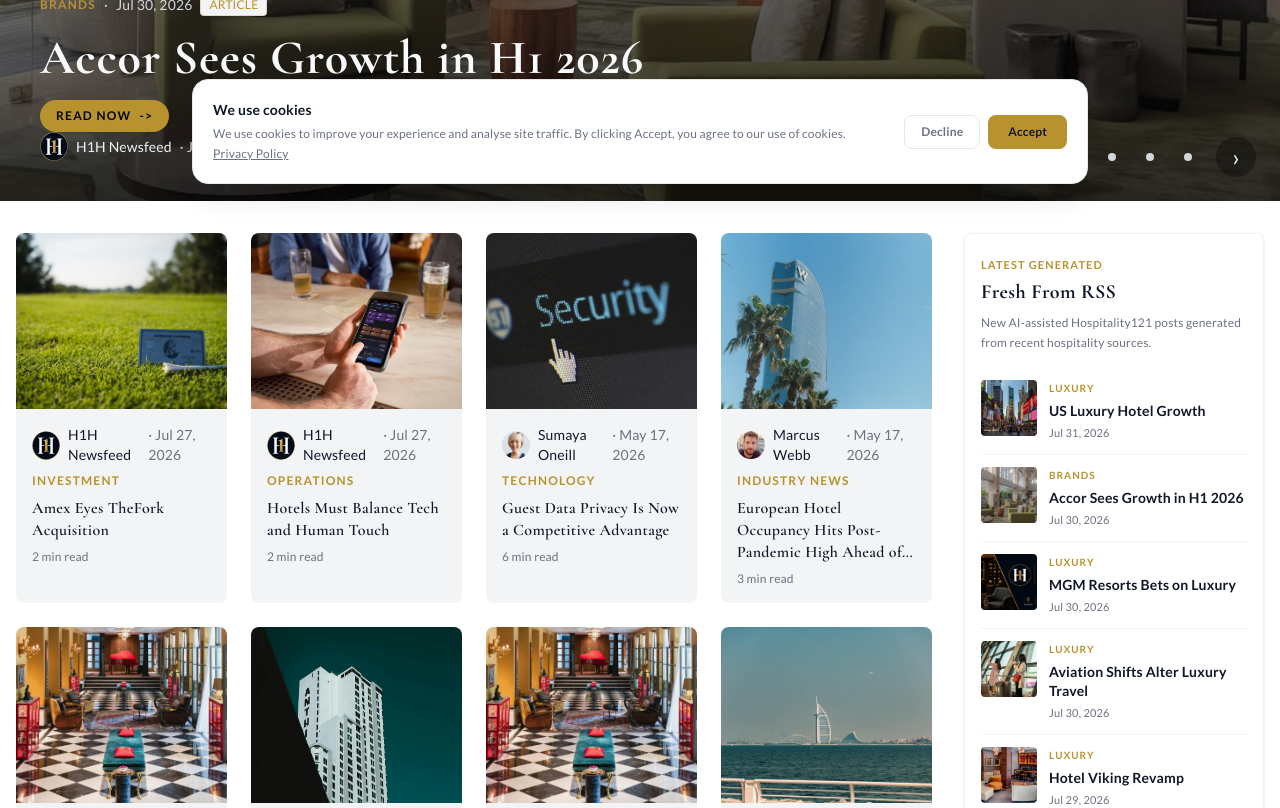
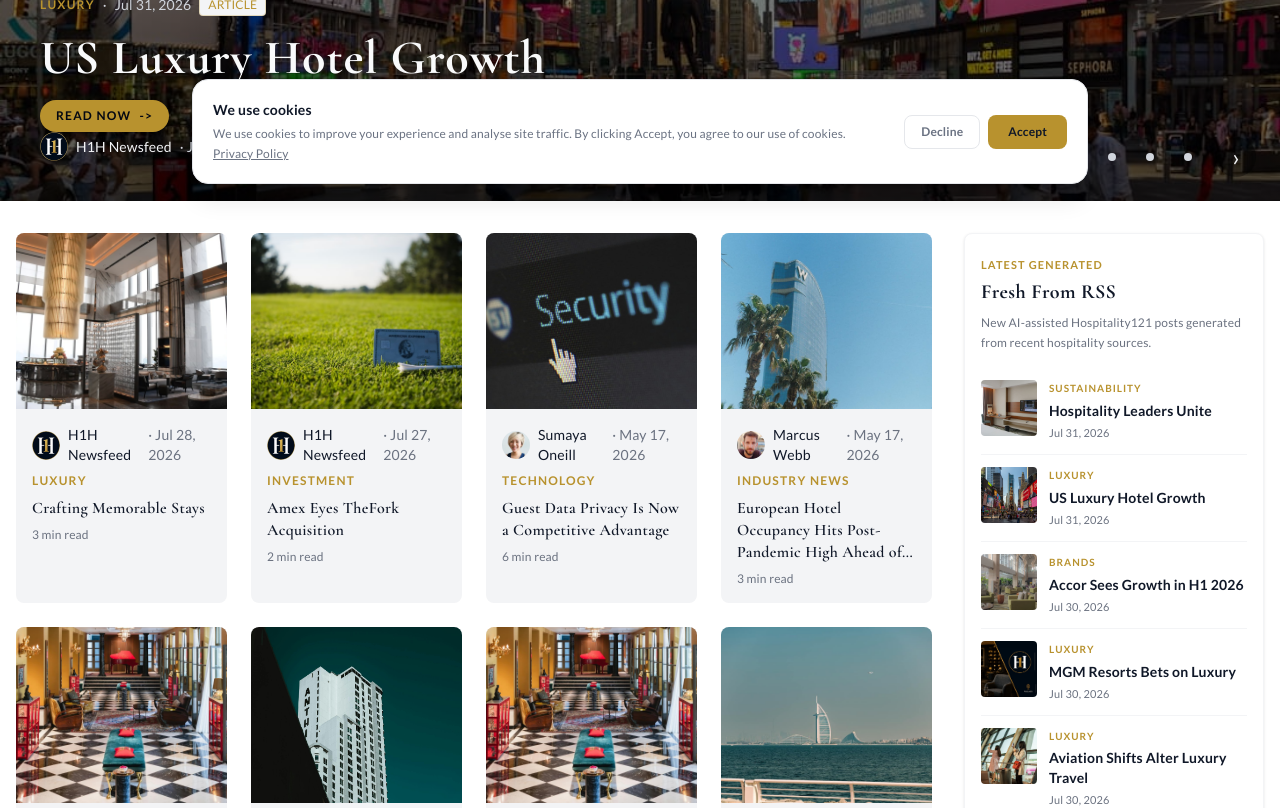
Before and after one commit to Aitibour/hospitality121, a Next.js app: page / in a window 1280 px wide. Shown: the part 600-1408 px from the top of the page. Built offline with nearby package versions, Linux system fonts and the light colour scheme; no server answers.

Commit message:
feat(news): auto-post hospitality-summit

```diff
--- /dev/null
+++ b/content/news/hospitality-summit.mdx
@@ -0,0 +1,35 @@
+---
+title: "Hospitality Leaders Unite"
+category: "SUSTAINABILITY"
+author: "H1H Newsfeed"
+authorAvatar: "/images/Logo.png"
+date: "2026-07-31"
+readTime: "3 min read"
+image: "/images/content/auto-hospitality-summit.jpg"
+featured: false
+type: "news"
+description: "Global hospitality leaders convene to address industry pressures"
+source: "hospitalitynet.org"
+sourceUrl: "https://www.hospitalitynet.org/news/4133754/hospitality-leaders-to-convene-in-paris-to-tackle-industrys-greatest-pressures"
+---
+
+The hospitality industry is facing numerous challenges, from environmental concerns to social responsibility. To tackle these issues, a global summit is being held in Paris, bringing together over 250 hospitality leaders. The event aims to drive actionable sustainability frameworks across the industry, with a focus on creating a more environmentally friendly and socially responsible sector.
+
+   The summit is hosted by a major hospitality company and will take place over two days. It will provide a platform for industry leaders to share knowledge, expertise, and best practices in sustainability. The event will also feature discussions on the latest trends and innovations in sustainable hospitality, including energy-efficient solutions, waste reduction, and sustainable supply chain management.
+
+   The implications of this summit are significant, with the potential to impact over 66,000 hotels worldwide. By adopting sustainable practices, hotels can reduce their environmental footprint, improve their reputation, and attract environmentally conscious guests. Furthermore, sustainable hospitality can also have economic benefits, such as reducing energy costs and improving operational efficiency.
+
+   The hospitality industry has a significant impact on the environment, with hotels consuming large amounts of energy and water. However, by adopting sustainable practices, hotels can reduce their environmental footprint and contribute to a more sustainable future. This summit is an important step towards achieving this goal, and its outcomes are likely to have a lasting impact on the industry.
+
+   The summit will also provide an opportunity for industry leaders to network and collaborate on sustainable initiatives. By working together, hotels can share knowledge, resources, and best practices, and drive positive change in the industry. This collaboration is essential for creating a more sustainable hospitality sector, and the summit is an important step towards achieving this goal.
+
+   In addition to its environmental benefits, sustainable hospitality can also have social benefits. By adopting sustainable practices, hotels can improve the well-being of their guests, employees, and local communities. This can include initiatives such as sustainable food sourcing, community engagement, and fair labor practices. By prioritizing sustainability, hotels can create a positive impact on the communities they serve, and contribute to a more responsible and sustainable industry.
+
+   Overall, the hospitality summit in Paris is an important event for the industry, with the potential to drive significant positive change. By bringing together industry leaders and promoting sustainable practices, the summit can help create a more environmentally friendly and socially responsible hospitality sector. As the industry continues to evolve, it is likely that sustainability will become an increasingly important consideration for hotels, and this summit is an important step towards achieving this goal.
+
+## Related Hospitality121 Coverage
+
+- [Hospitality121 Core Hub](https://hospitality121.com)
+- [Hospitality News](https://hospitality121.com/news)
+- [Hospitality AI](https://hospitality121.com/technology/ai)
+- [Hospitality Technology in Toronto](https://hospitality121.com/geo/hospitality-technology-toronto)
--- a/scripts/seen-articles.json
+++ b/scripts/seen-articles.json
@@ -329,5 +329,6 @@
   "https://www.hospitalitynet.org/news/4133721/half-year-2026-results-accor-shows-its-agility-in-a-challenging-global-environment",
   "https://skift.com/2026/07/30/mgm-resorts-looks-to-luxury-and-live-tourism-given-tourist-shortfall/",
   "https://corporate.wyndhamhotels.com/news-releases/wyndham-rewards-brings-the-flavors-of-route-66-to-life-with-limited-edition-candy-collection/",
-  "https://www.hospitalitynet.org/report/4133752/hvs-us-market-pulse-july-2026"
+  "https://www.hospitalitynet.org/report/4133752/hvs-us-market-pulse-july-2026",
+  "https://www.hospitalitynet.org/news/4133754/hospitality-leaders-to-convene-in-paris-to-tackle-industrys-greatest-pressures"
 ]
```
Also changed, not shown: public/images/content/auto-hospitality-summit.jpg (added).
